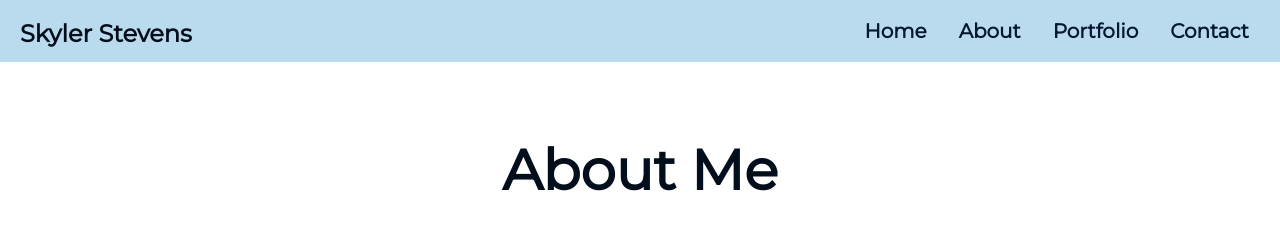
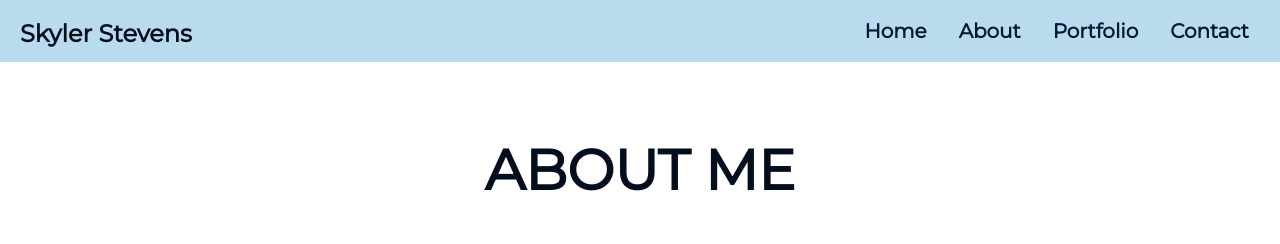
Before and after one commit to SkylerCStevens/portfolio-page, a React (Create React App) app: page / in a window 1280 px wide. Shown: the part 800-1044 px from the top of the page. Built offline with nearby package versions, Linux system fonts and the light colour scheme; grey boxes are pictures that could not be loaded.

Commit message:
Add photo

```diff
--- a/src/Components/About.jsx
+++ b/src/Components/About.jsx
@@ -1,11 +1,12 @@
 import React from 'react';
+import headshot from '../images/headshot.png'
 
 const About = () => {
     return (
         <div className="container about" id="about">
-            <h2 className="page-header">About Me</h2>
+            <h2 className="page-header">ABOUT ME</h2>
             <div className="column-left">
-            <img src="https://i.pinimg.com/originals/b1/1a/cb/b11acb20797de687a98396435c9ec0ee.jpg" alt="Photo of the author of website smiling with floating lights behind them"></img>
+            <img src={headshot} alt="Photo of the author of website smiling with floating lights behind them"></img>
             </div>
             <div className="column-right">
             <p>Lorem ipsum dolor sit amet, consectetur adipiscing elit, sed do eiusmod tempor incididunt ut labore et dolore magna aliqua. Egestas integer eget aliquet nibh praesent tristique magna sit. Pellentesque elit eget gravida cum sociis natoque penatibus et. Libero id faucibus nisl tincidunt eget nullam. Risus feugiat in ante metus dictum. Felis eget nunc lobortis mattis aliquam faucibus. Urna duis convallis convallis tellus. Sollicitudin tempor id eu nisl nunc mi ipsum faucibus vitae. Fringilla est ullamcorper eget nulla. Pretium lectus quam id leo in vitae turpis massa sed. Mattis pellentesque id nibh tortor.</p>
```
